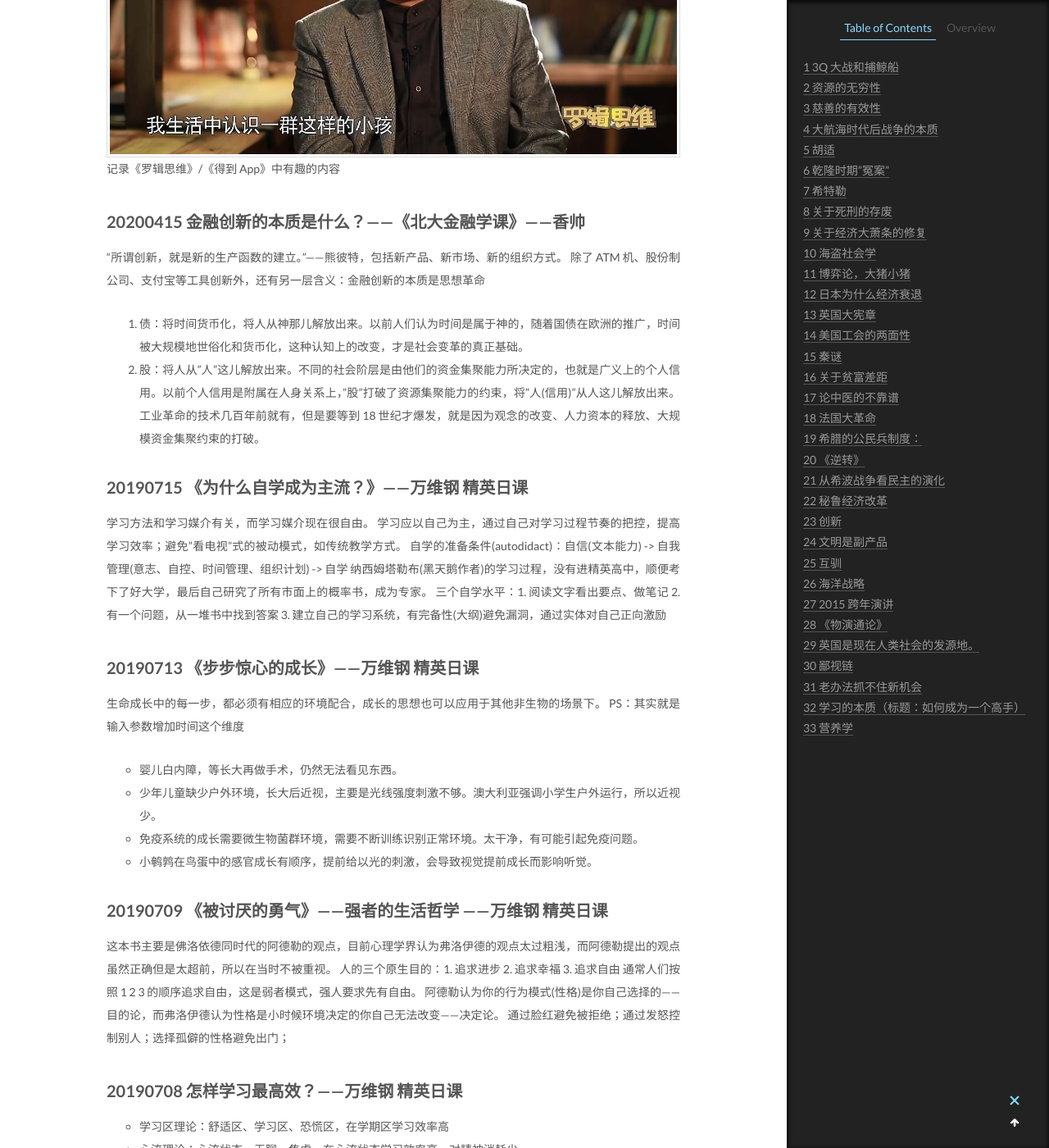
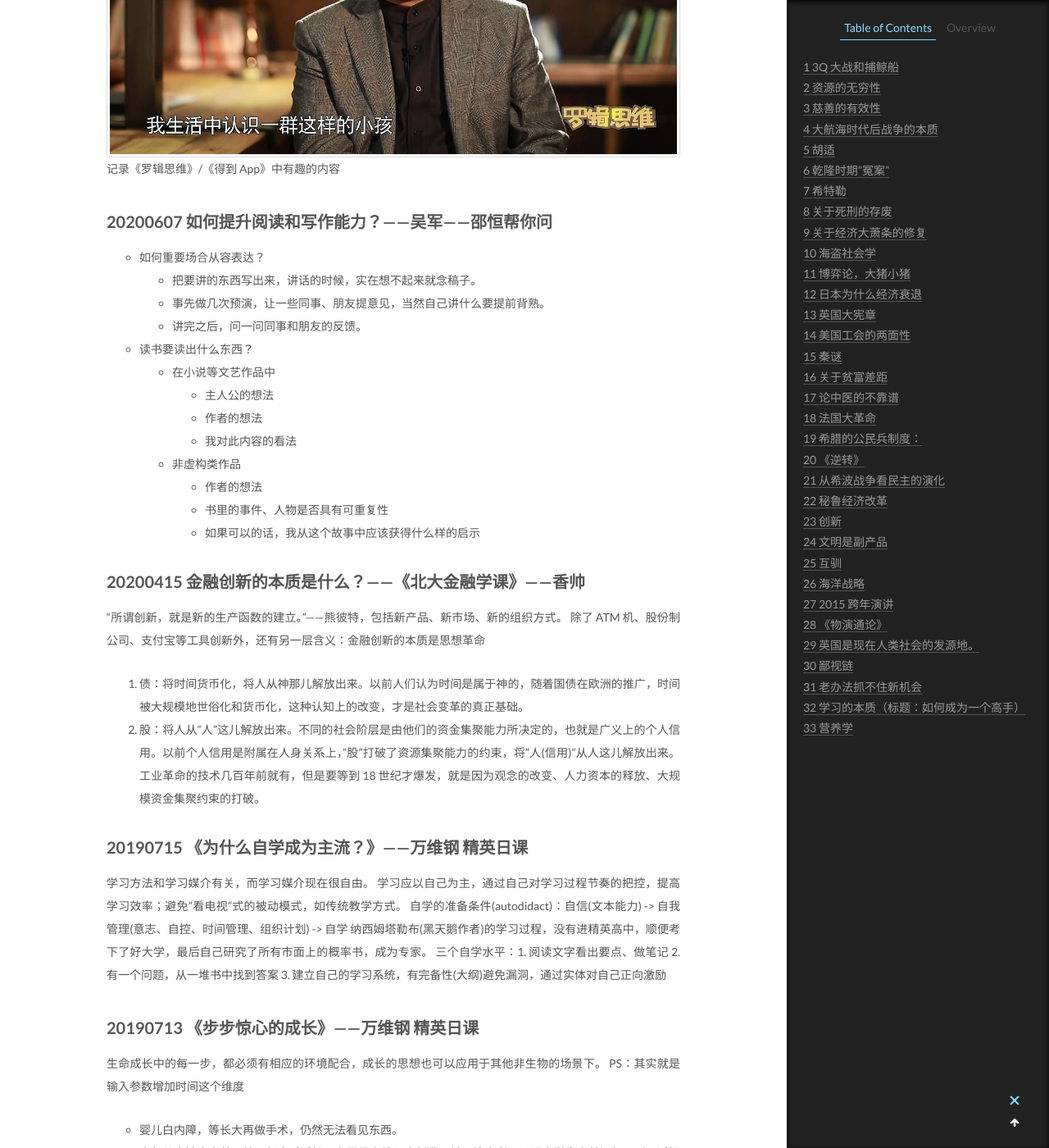
Before and after one commit to CodeHunter2006/CodeHunter2006.github.io, a Jekyll site: the page built from _posts/2014-02-11-Mr_Luo.md, in a window 1280 px wide and 1400 px high, scrolled down 672 px. Shown: the whole window at 82% size. Built offline with Jekyll 4.4.1, drawn with Linux system fonts in a browser that asks for light colours.

Commit message:
[doc]: add contents.

```diff
--- a/_posts/2014-02-11-Mr_Luo.md
+++ b/_posts/2014-02-11-Mr_Luo.md
@@ -7,6 +7,22 @@ tags: book
 
 ![罗振宇](/assets/images/2014-02-11-Mr_Luo_1.jpeg)
 记录《罗辑思维》/《得到 App》中有趣的内容
+
+## 20200607 如何提升阅读和写作能力？——吴军——邵恒帮你问
+
+- 如何重要场合从容表达？
+  1. 把要讲的东西写出来，讲话的时候，实在想不起来就念稿子。
+  2. 事先做几次预演，让一些同事、朋友提意见，当然自己讲什么要提前背熟。
+  3. 讲完之后，问一问同事和朋友的反馈。
+- 读书要读出什么东西？
+  - 在小说等文艺作品中
+    1. 主人公的想法
+    2. 作者的想法
+    3. 我对此内容的看法
+  - 非虚构类作品
+    1. 作者的想法
+    2. 书里的事件、人物是否具有可重复性
+    3. 如果可以的话，我从这个故事中应该获得什么样的启示
 
 ## 20200415 金融创新的本质是什么？——《北大金融学课》——香帅
 
```
Also changed, not shown: _posts/2020-05-31-Kafka_Basic.md (+0 -10 lines).
